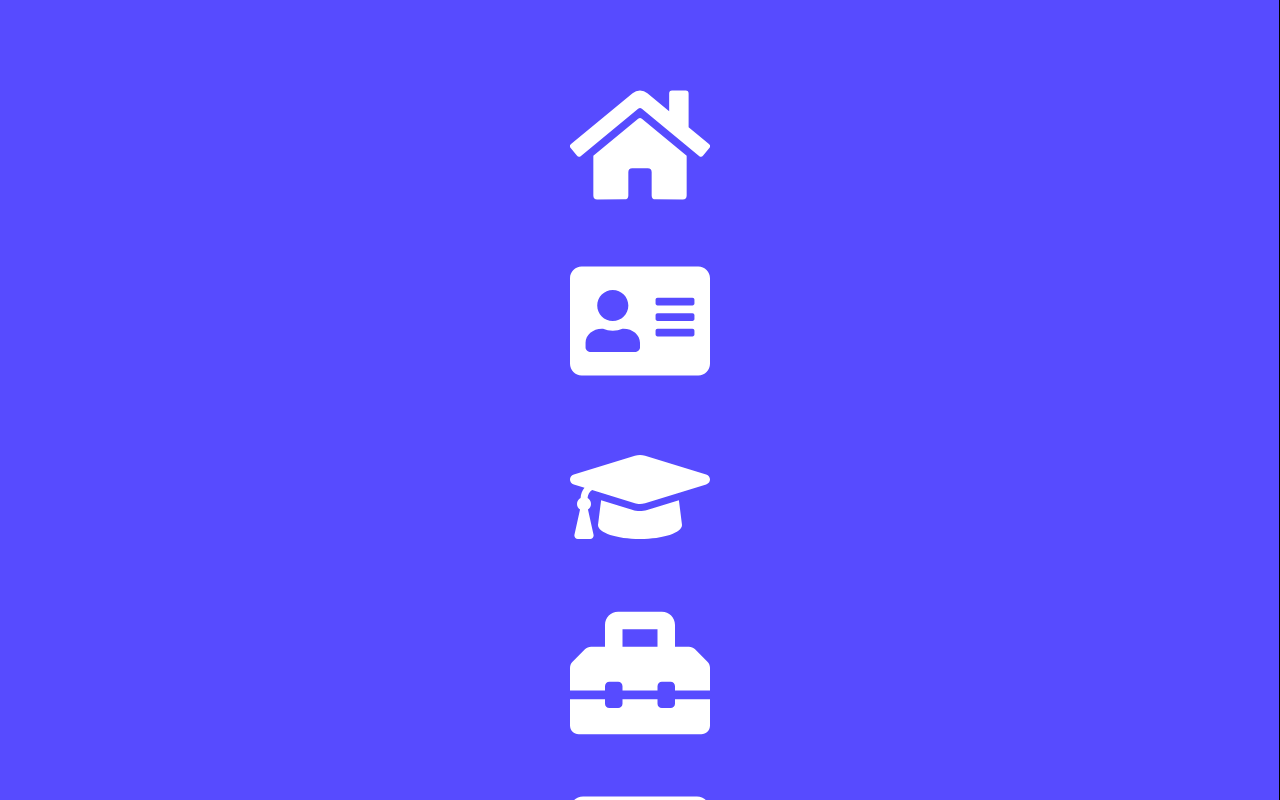
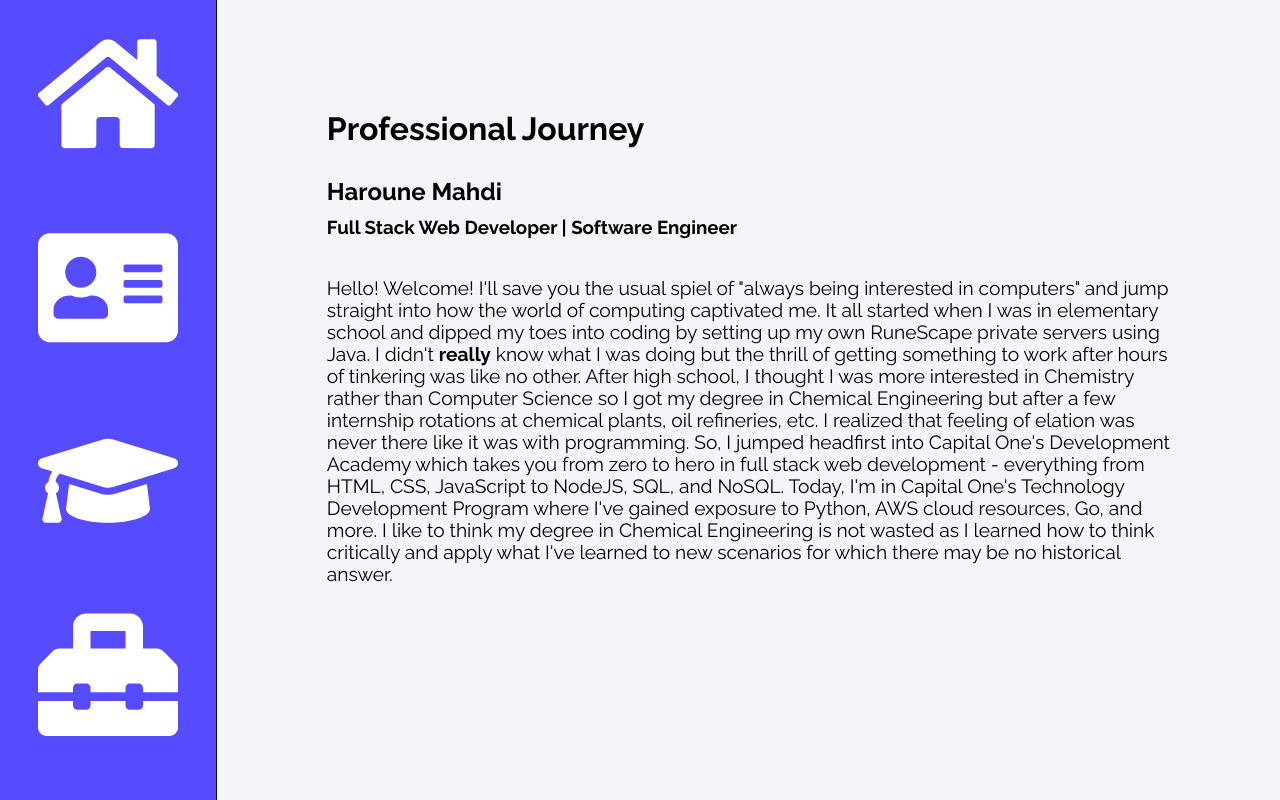
Before and after one commit to harounemahdi/personal-website, a React (Create React App) app: page /about in a window 1280 px wide. Shown: the top 800 px of the page. Built offline with nearby package versions, Linux system fonts and the light colour scheme.

Commit message:
add About page

```diff
--- a/src/App.css
+++ b/src/App.css
@@ -29,7 +29,7 @@
 }
 
 nav {
-  padding: 60px 0px 0px 0px;
+  padding: 0px 0px 0px 0px;
   flex: var(--sidebar-flex);
   background: rgb(87, 75, 255) 80%;
   /* background: linear-gradient(
@@ -82,14 +82,13 @@
 .nav-bg {
   height: 100%;
   width: 100%;
-  margin: ;
 }
 
 .social {
-  position: absolute;
+  position: relative;
   margin-top: 20px;
   display: flex;
-  bottom: 150px;
+  bottom: 50px;
 }
 
 .icon {
@@ -107,7 +106,7 @@
   /* color: white !important; */
   height: 140px;
   width: 140px;
-  padding: 15px 0px;
+  padding: 23.75px 0px;
 }
 
 .home {
@@ -124,11 +123,17 @@
 .typingeffect {
   font-size: var(--typing-font);
   margin-bottom: 30px;
+  margin-top: 15px;
 }
 
 a {
   text-decoration: none;
   color: white;
+}
+
+.pic-bg {
+  background: rgb(87, 75, 255) 80%;
+  border-radius: 20%;
 }
 @media all and (max-width: 450px) {
   :root {
@@ -169,3 +174,19 @@
     padding-right: 0px;
   }
 }
+
+.subtopic {
+  margin: 10px 10px 30px 10px !important;
+}
+
+p {
+  font-size: var(--fontsize-p);
+}
+
+h1,
+h2,
+h3,
+h4,
+p {
+  margin: 10px;
+}
--- a/src/App.js
+++ b/src/App.js
@@ -4,6 +4,7 @@
 import { BrowserRouter as Router, Route } from "react-router-dom";
 import NavBar from "./components/Navbar";
 import Home from "./contents/Home";
+import About from "./contents/About";
 
 function App() {
   return (
@@ -12,6 +13,10 @@
         <NavBar />
         <Route exact path="/">
           <Home />
+        </Route>
+
+        <Route path="/about">
+          <About />
         </Route>
       </div>
     </Router>
--- a/src/contents/About.js
+++ b/src/contents/About.js
@@ -0,0 +1,38 @@
+import React, { Component } from "react";
+
+class About extends Component {
+  render() {
+    return (
+      <div className="condiv">
+        <h1 className="subtopic">Professional Journey</h1>
+        <h2>Haroune Mahdi</h2>
+        <h3>Full Stack Web Developer | Software Engineer</h3>
+        <br></br>
+
+        <p>
+          Hello! Welcome! I'll save you the usual spiel of "always being
+          interested in computers" and jump straight into how the world of
+          computing captivated me. It all started when I was in elementary
+          school and dipped my toes into coding by setting up my own RuneScape
+          private servers using Java. I didn't <b>really</b> know what I was
+          doing but the thrill of getting something to work after hours of
+          tinkering was like no other. After high school, I thought I was more
+          interested in Chemistry rather than Computer Science so I got my
+          degree in Chemical Engineering but after a few internship rotations at
+          chemical plants, oil refineries, etc. I realized that feeling of
+          elation was never there like it was with programming. So, I jumped
+          headfirst into Capital One's Development Academy which takes you from
+          zero to hero in full stack web development - everything from HTML,
+          CSS, JavaScript to NodeJS, SQL, and NoSQL. Today, I'm in Capital One's
+          Technology Development Program where I've gained exposure to Python,
+          AWS cloud resources, Go, and more. I like to think my degree in
+          Chemical Engineering is not wasted as I learned how to think
+          critically and apply what I've learned to new scenarios for which
+          there may be no historical answer.
+        </p>
+      </div>
+    );
+  }
+}
+
+export default About;
--- a/src/contents/Home.js
+++ b/src/contents/Home.js
@@ -8,16 +8,18 @@
   render() {
     return (
       <div className="condiv home">
-        <img
-          src={headshot}
-          className="profilepic"
-          alt="Haroune's headshot"
-        ></img>
+        <div class="pic-bg">
+          <img
+            src={headshot}
+            className="profilepic"
+            alt="Haroune's headshot"
+          ></img>
+        </div>
         <ReactTypingEffect
           className="typingeffect"
           text={[
             "Haroune Mahdi",
-            "Software Engineer, Tech enthusiast, Tinkerer",
+            "Software Engineer, Tech Enthusiast, Tinkerer",
           ]}
           speed={100}
           eraseDelay={700}
```
